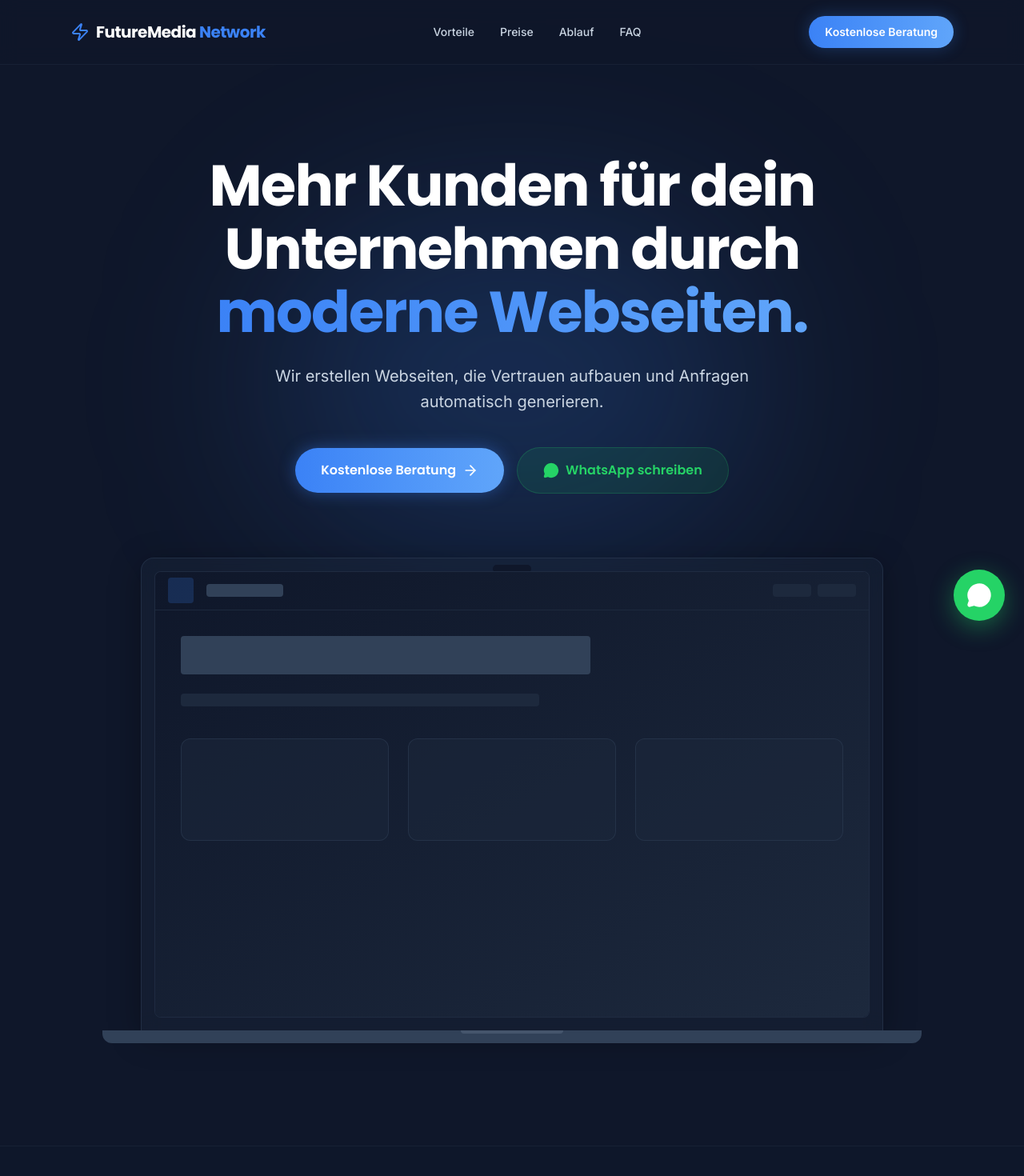
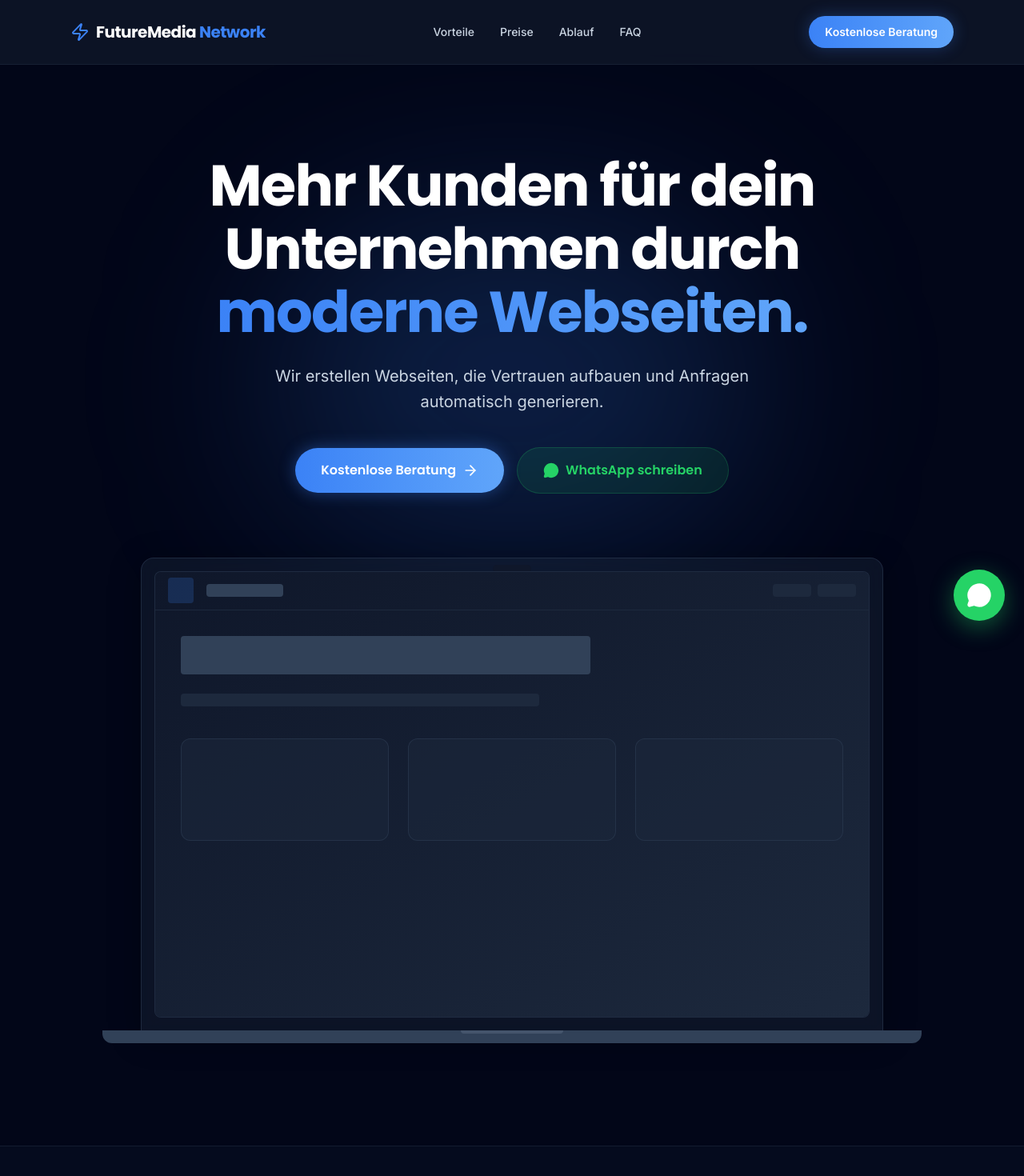
Before and after one commit to astaxix/futuremedia, a React (Vite) app: page / in a window 1280 px wide. Shown: the top 1470 px of the page at 80% size. Built offline with nearby package versions, Linux system fonts and the light colour scheme.

Commit message:
refactor: fix JSX attributes and improve animations
- Change invalid 'className' attributes to 'class' in HTML
- Introduce 'HeroFadeIn' component for immediate hero animation
- Adjust scroll trigger threshold in 'FadeIn'
- Configure Vercel routing for SPA support

```diff
--- a/index.html
+++ b/index.html
@@ -1,11 +1,11 @@
 <!doctype html>
-<html lang="en" className="bg-slate-950">
+<html lang="en" class="bg-slate-950">
   <head>
     <meta charset="UTF-8" />
     <meta name="viewport" content="width=device-width, initial-scale=1.0" />
     <title>FutureMedia Network</title>
   </head>
-  <body className="bg-slate-950">
+  <body class="bg-slate-950">
     <div id="root"></div>
     <script type="module" src="/src/main.tsx"></script>
   </body>
--- a/src/App.tsx
+++ b/src/App.tsx
@@ -8,7 +8,18 @@ const FadeIn = ({ children, delay = 0, className = "" }: { children: React.React
   <motion.div
     initial={{ opacity: 0, y: 30 }}
     whileInView={{ opacity: 1, y: 0 }}
-    viewport={{ once: true, margin: "-50px" }}
+    viewport={{ once: true, amount: 0.2 }}
+    transition={{ duration: 0.6, delay }}
+    className={className}
+  >
+    {children}
+  </motion.div>
+);
+
+const HeroFadeIn = ({ children, delay = 0, className = "" }: { children: React.ReactNode, delay?: number, className?: string }) => (
+  <motion.div
+    initial={{ opacity: 0, y: 30 }}
+    animate={{ opacity: 1, y: 0 }}
     transition={{ duration: 0.6, delay }}
     className={className}
   >
@@ -44,19 +55,19 @@ export default function App() {
           <div className="absolute top-1/3 left-1/2 -translate-x-1/2 -translate-y-1/2 w-[600px] h-[400px] bg-brand/20 blur-[120px] rounded-full pointer-events-none"></div>
 
           <div className="mx-auto max-w-6xl px-6 relative z-10 text-center">
-            <FadeIn>
+            <HeroFadeIn>
               <h1 className="font-display text-4xl md:text-5xl lg:text-6xl xl:text-7xl font-bold text-white tracking-tight mb-6 leading-[1.1] max-w-4xl mx-auto">
                 Mehr Kunden für dein Unternehmen durch <span className="text-transparent bg-clip-text bg-gradient-to-r from-brand to-brand-light">moderne Webseiten.</span>
               </h1>
-            </FadeIn>
+            </HeroFadeIn>
 
-            <FadeIn delay={0.1}>
+            <HeroFadeIn delay={0.1}>
               <p className="text-lg md:text-xl text-slate-300 leading-relaxed max-w-2xl mx-auto mb-10">
                 Wir erstellen Webseiten, die Vertrauen aufbauen und Anfragen automatisch generieren.
               </p>
-            </FadeIn>
+            </HeroFadeIn>
 
-            <FadeIn delay={0.2} className="flex flex-col sm:flex-row items-center justify-center gap-4">
+            <HeroFadeIn delay={0.2} className="flex flex-col sm:flex-row items-center justify-center gap-4">
               <a href="#kontakt" className="w-full sm:w-auto font-display bg-gradient-to-r from-brand to-brand-light text-white font-semibold py-4 px-8 rounded-full transition-all shadow-[0_0_20px_rgba(59,130,246,0.4)] hover:shadow-[0_0_30px_rgba(59,130,246,0.6)] hover:scale-[1.03] flex items-center justify-center gap-2">
                 Kostenlose Beratung
                 <ArrowRight className="h-5 w-5" />
@@ -65,10 +76,10 @@ export default function App() {
                 <MessageCircle className="h-5 w-5 fill-current" />
                 WhatsApp schreiben
               </a>
-            </FadeIn>
+            </HeroFadeIn>
 
             {/* Laptop Mockup Visual */}
-            <FadeIn delay={0.4} className="mt-20 max-w-5xl mx-auto">
+            <HeroFadeIn delay={0.4} className="mt-20 max-w-5xl mx-auto">
               <div className="relative rounded-t-2xl bg-slate-800/40 p-2 sm:p-4 border border-b-0 border-slate-700/50 backdrop-blur-md mx-4 sm:mx-12 shadow-[0_8px_40px_rgb(0,0,0,0.3)]">
                 <div className="absolute top-2 left-1/2 -translate-x-1/2 w-12 h-2.5 rounded-full bg-[#0F172A]"></div>
                 <div className="rounded-lg overflow-hidden border border-slate-700/50 aspect-[16/10] bg-[#0F172A] relative">
@@ -96,7 +107,7 @@ export default function App() {
               <div className="h-4 bg-slate-700 rounded-b-xl max-w-5xl w-full mx-auto shadow-2xl relative">
                  <div className="absolute left-1/2 -translate-x-1/2 top-0 w-32 h-1 bg-slate-600 rounded-b-md"></div>
               </div>
-            </FadeIn>
+            </HeroFadeIn>
           </div>
         </section>
 
@@ -237,7 +248,7 @@ export default function App() {
                 <ul className="space-y-5 mb-8">
                   {['Alles aus Starter', 'Terminbuchung', 'WhatsApp Integration', 'SEO Basics'].map((text, i) => (
                     <li key={i} className="flex gap-3 text-white font-medium">
-                      <Check className="h-6 w-6 text-brand_light text-brand shrink-0" />
+                      <Check className="h-6 w-6 text-brand-light shrink-0" />
                       <span>{text}</span>
                     </li>
                   ))}
```
Also changed, not shown: vercel.json (added).
